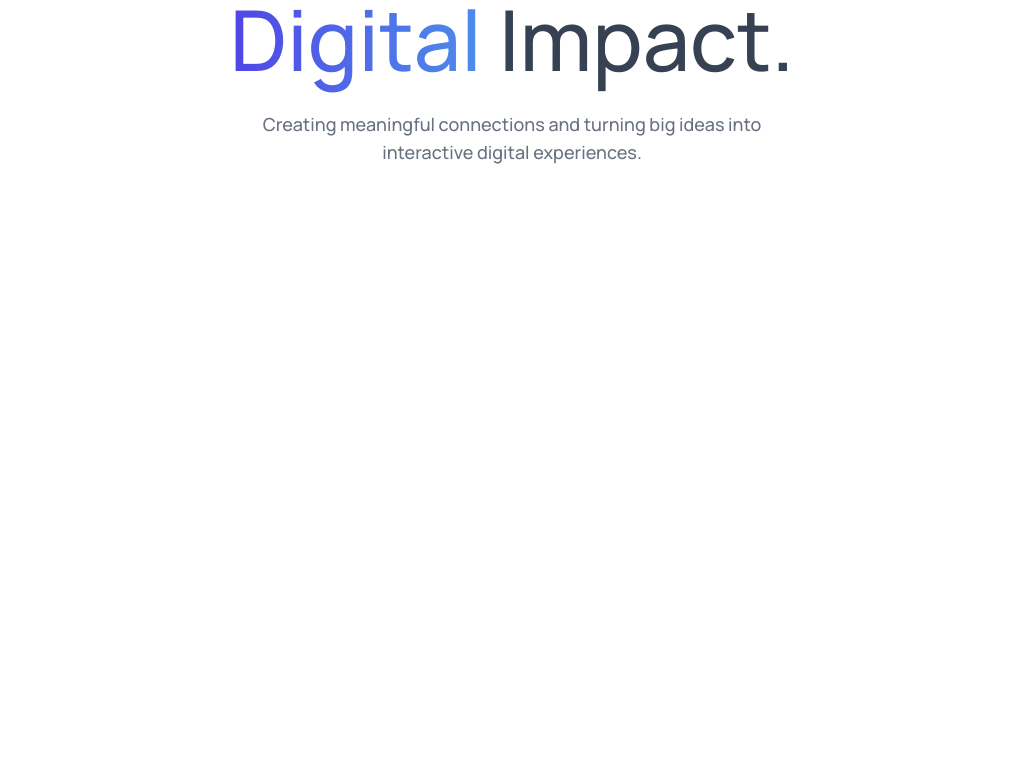
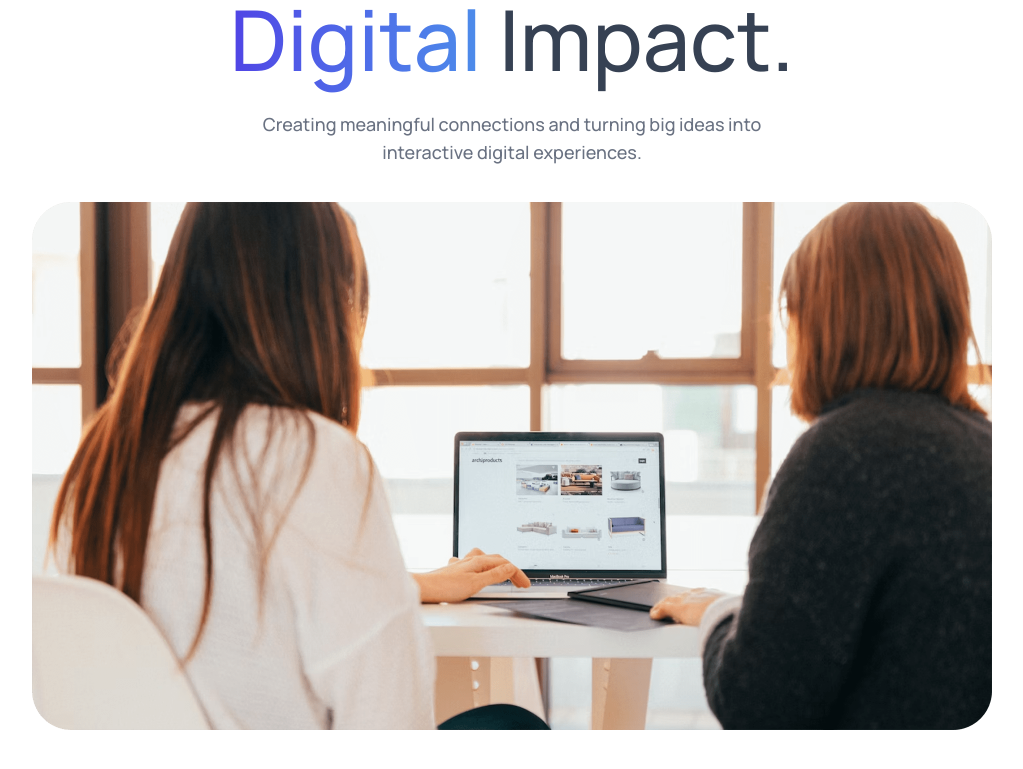
Before and after one commit to avicious/agency, a React (Vite) app: page / in a window 1280 px wide. Shown: the part 317-1086 px from the top of the page, without its empty margins (128-1151 px from the left). Before the commit the page ends 800 px from the top, so only its background shows below. Built offline with nearby package versions, Linux system fonts and the light colour scheme.

Commit message:
Hero section added

```diff
--- a/src/components/Hero.jsx
+++ b/src/components/Hero.jsx
@@ -23,6 +23,14 @@ const Hero = () => {
         Creating meaningful connections and turning big ideas into interactive
         digital experiences.
       </p>
+
+      <div className="relative">
+        <img
+          className="w-full max-w-6xl"
+          src={assets.hero_img}
+          alt="two people looking at a laptop"
+        />
+      </div>
     </div>
   );
 };
```
